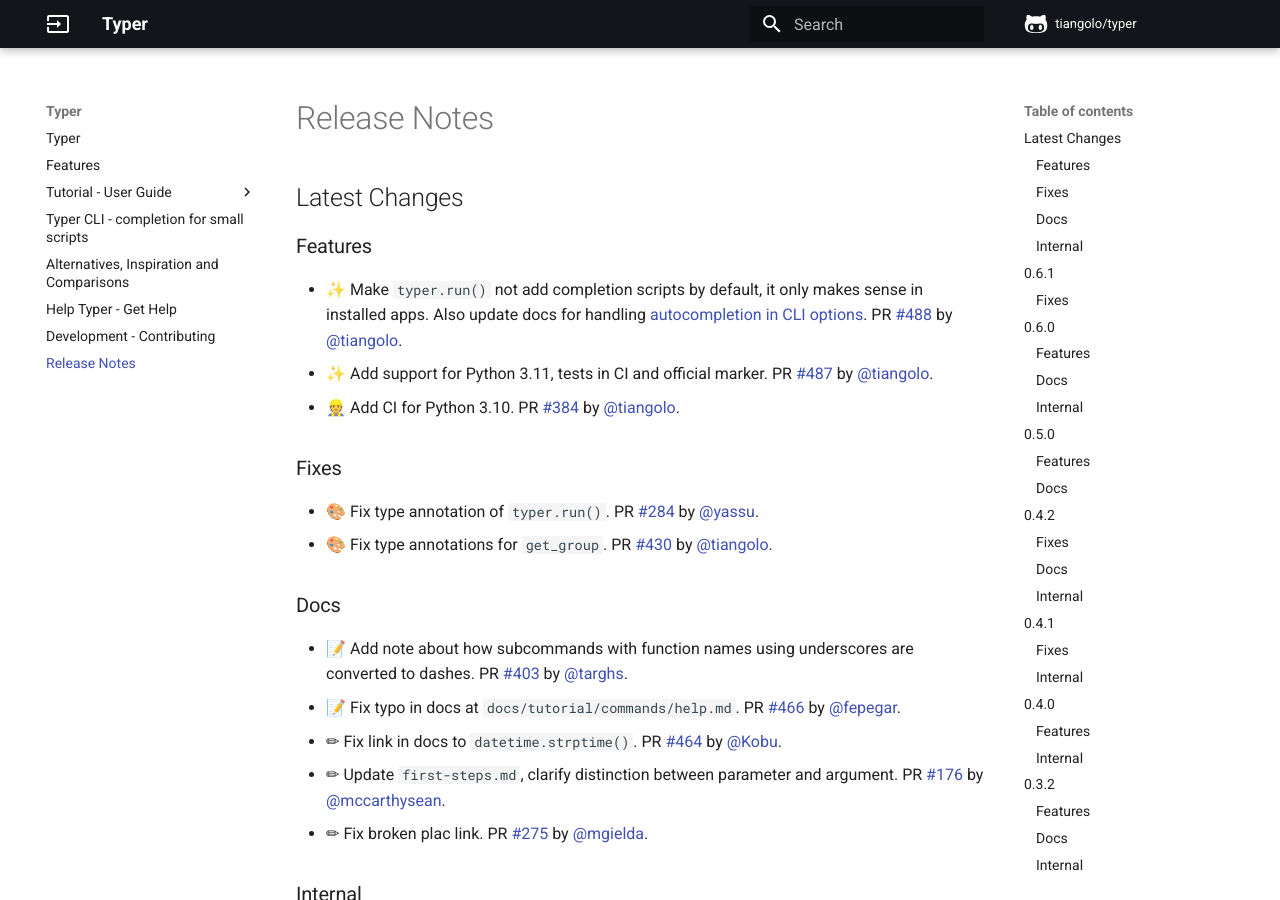
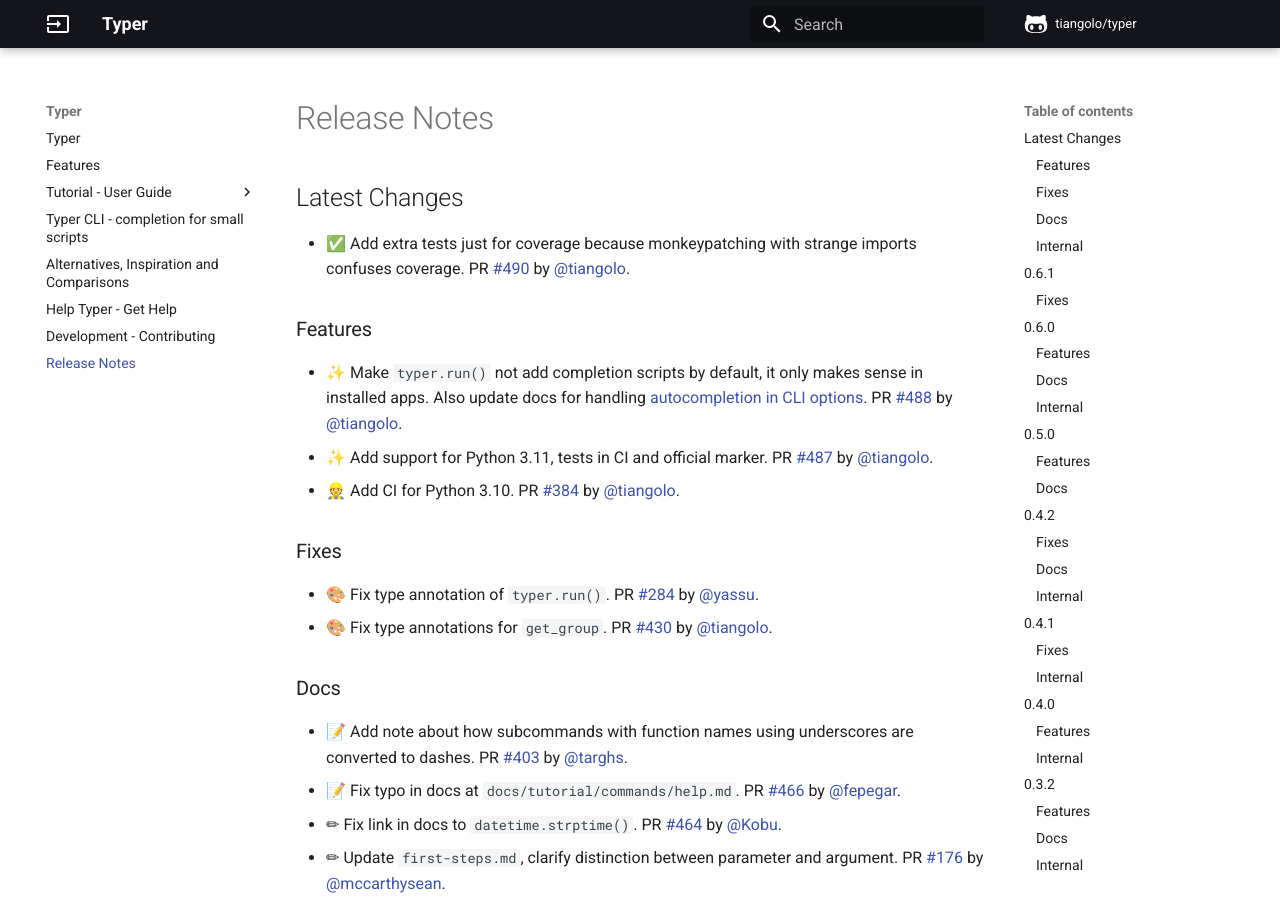
Before and after one commit to RED0731/red_pythonTyper, an MkDocs documentation site: the page built from docs/release-notes.md, in a window 1280 px wide and 900 px high. Built offline with MkDocs 1.6.1 and Material for MkDocs 9.7.7, drawn with Linux system fonts in a browser that asks for light colours; comment, search, counter and statistics services are not loaded.

Commit message:
📝 Update release notes

```diff
--- a/docs/release-notes.md
+++ b/docs/release-notes.md
@@ -1,5 +1,6 @@
 ## Latest Changes
 
+* ✅ Add extra tests just for coverage because monkeypatching with strange imports confuses coverage. PR [#490](https://github.com/tiangolo/typer/pull/490) by [@tiangolo](https://github.com/tiangolo).
 
 ### Features
 
```
